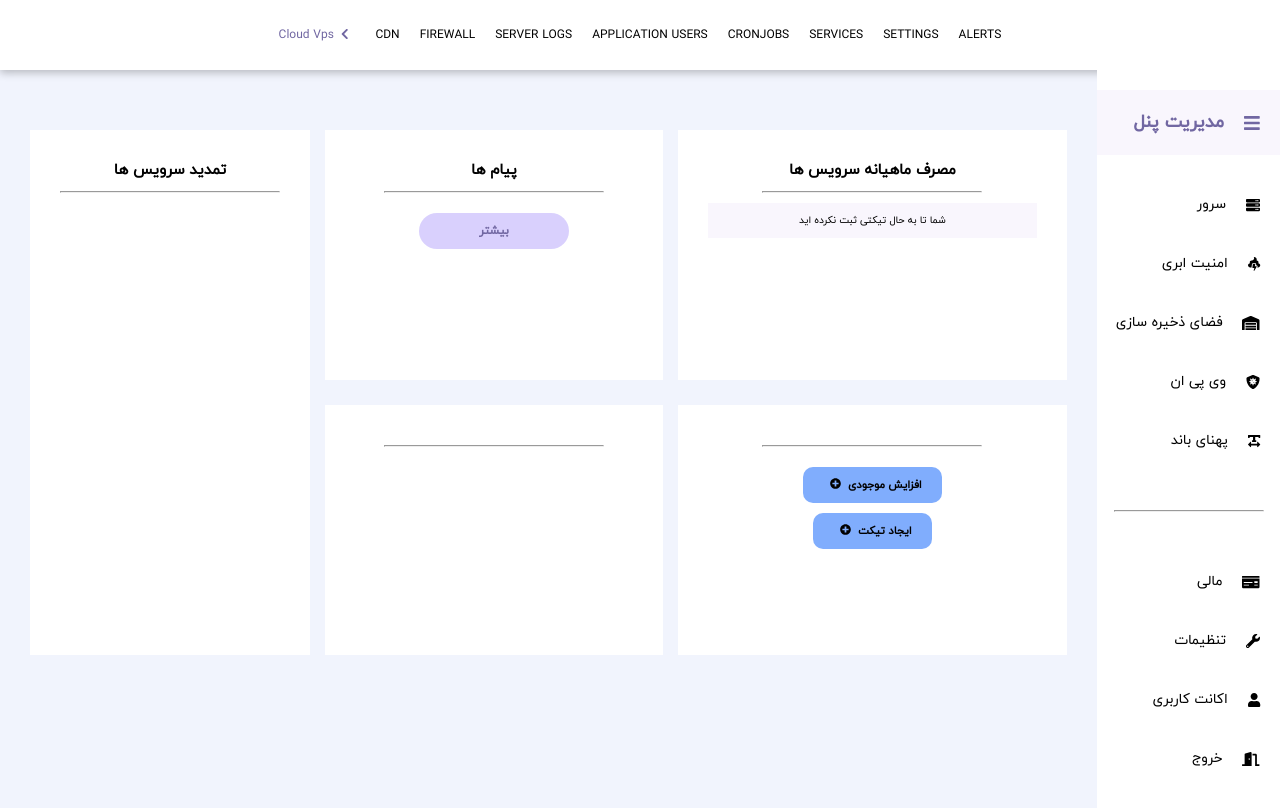
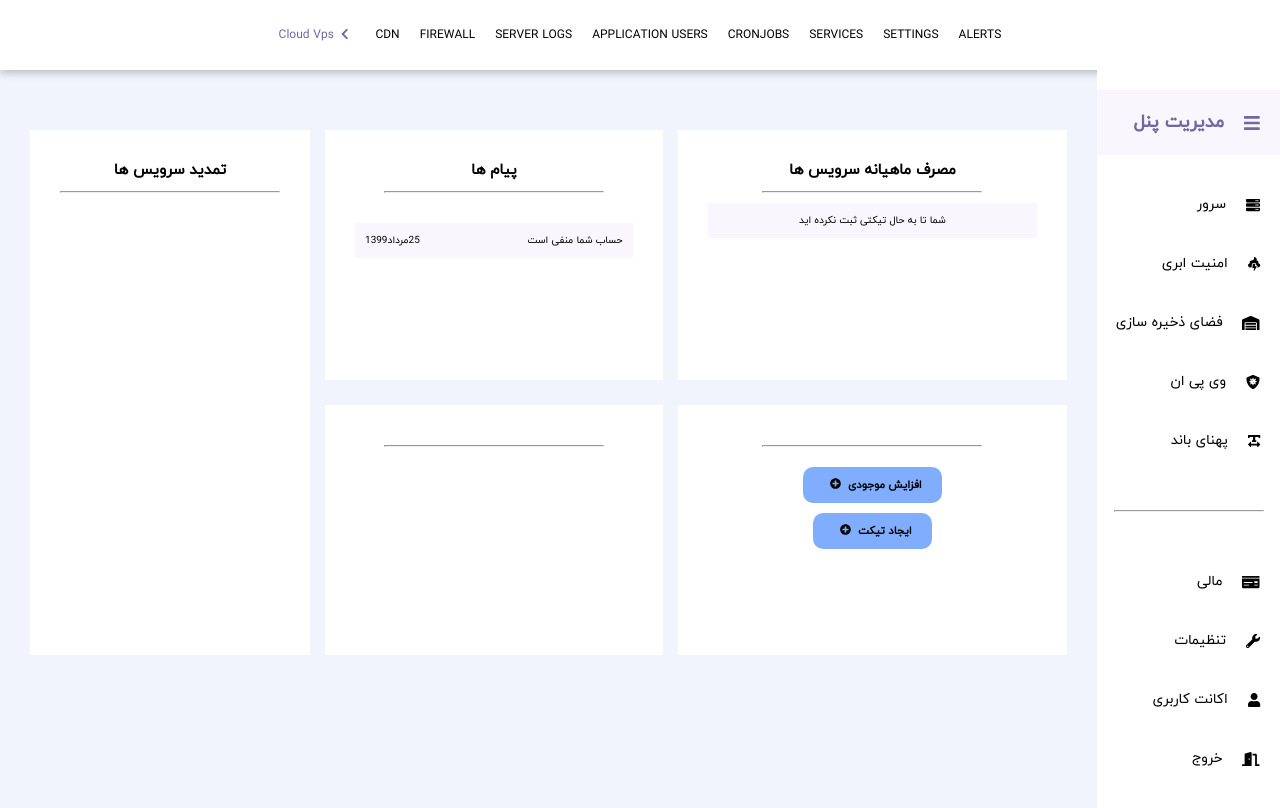
Before and after one commit to sadeghtavakoli/amnpardaz-challenge, a React (Create React App) app: page /panel in a window 1280 px wide. Built offline with nearby package versions, Linux system fonts and the light colour scheme.

Commit message:
created messages-list component

```diff
--- /dev/null
+++ b/src/components/messages-list/messages-list.component.jsx
@@ -0,0 +1,12 @@
+import React from "react";
+import "./messages-list.styles.scss";
+import Card from "../card/card.component";
+import Message from "../message/message.component";
+const MessagesList = () => {
+  return (
+    <Card title="پیام ها" containerClass="messages-list">
+      <Message message="حساب شما منفی است" subMessage="25مرداد1399" />
+    </Card>
+  );
+};
+export default MessagesList;
--- /dev/null
+++ b/src/components/messages-list/messages-list.styles.scss
@@ -0,0 +1,6 @@
+.messages-list {
+  grid-area: messages;
+  .card-container {
+    padding: 2rem 0;
+  }
+}
--- a/src/pages/panel-page/panel-page.component.jsx
+++ b/src/pages/panel-page/panel-page.component.jsx
@@ -3,6 +3,7 @@ import ButtonMore from "../../components/button-more/button-more.component";
 import ButtonPlus from "../../components/button-plus/button-plus.component";
 import Card from "../../components/card/card.component";
 import Message from "../../components/message/message.component";
+import MessagesList from "../../components/messages-list/messages-list.component";
 import ServicesExtenstion from "../../components/services-extension/services-extension.component";
 import "./panel-page.styles.scss";
 const PanelPage = () => {
@@ -11,9 +12,7 @@ const PanelPage = () => {
       <Card title="مصرف ماهیانه سرویس ها">
         <Message message="شما تا به حال تیکتی ثبت نکرده اید" />
       </Card>
-      <Card title="پیام ها">
-        <ButtonMore />
-      </Card>
+      <MessagesList />
       <ServicesExtenstion />
       <Card>
         <ButtonPlus text="افزایش موجودی" />
```
